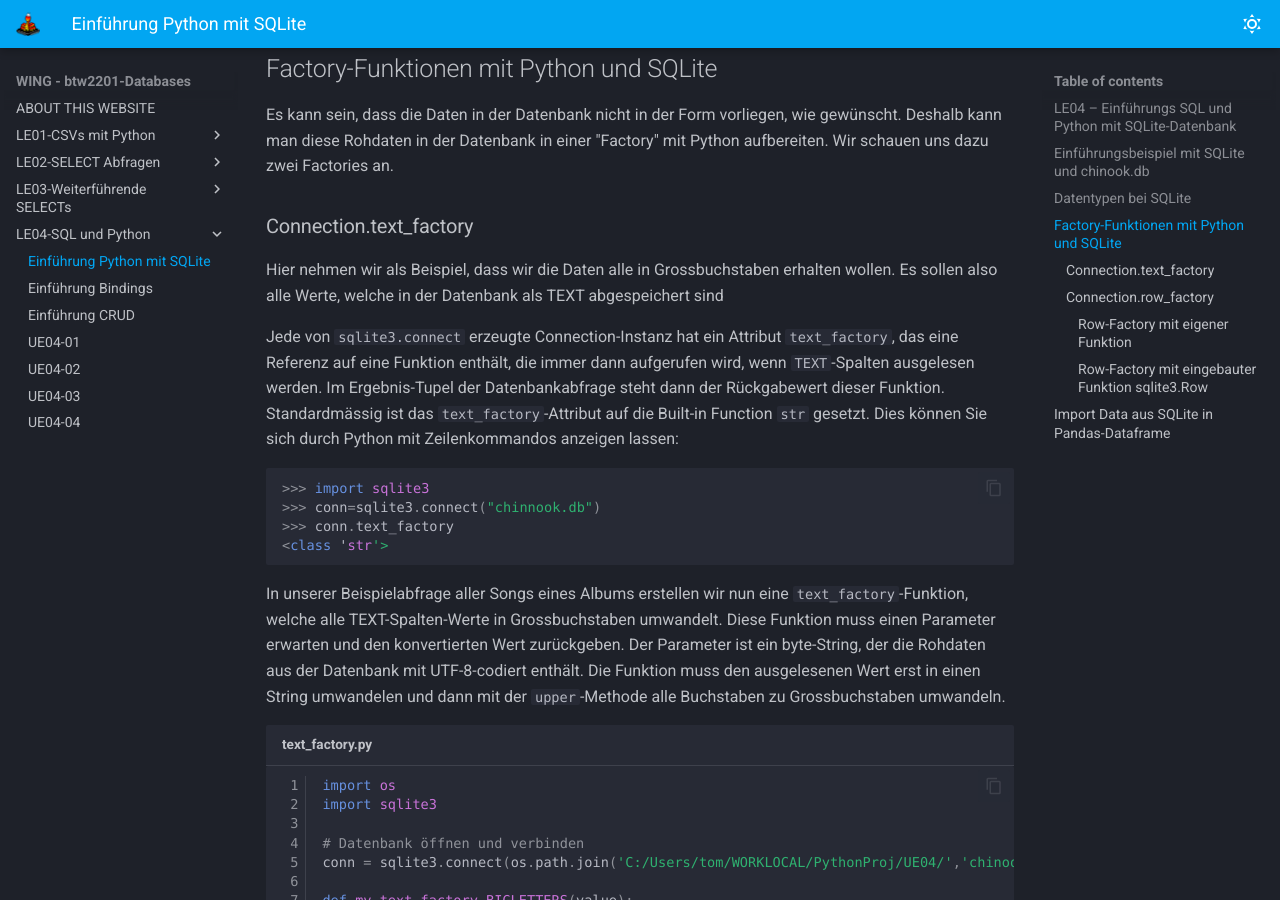
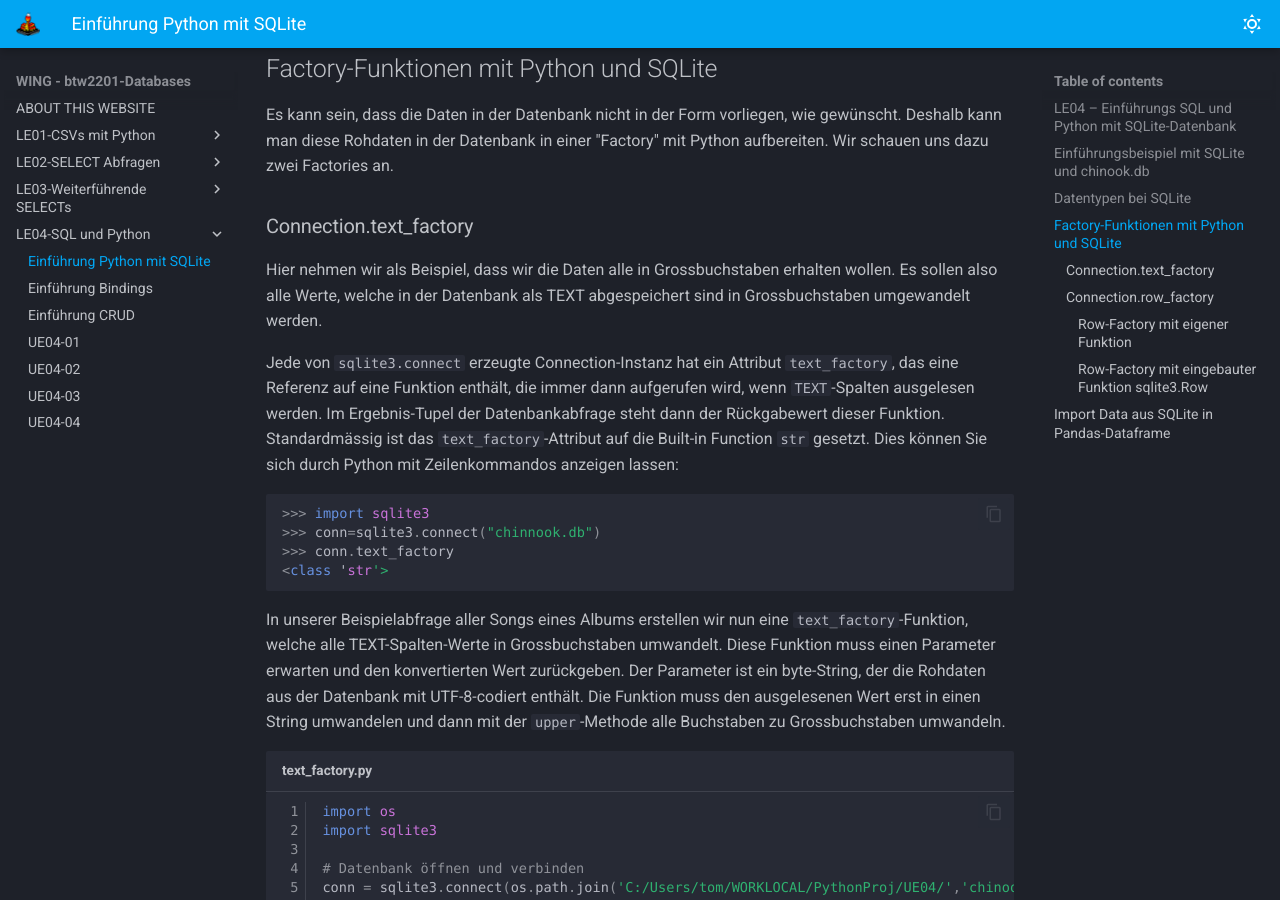
Before and after one commit to tjaeggi/btw2201_databases, an MkDocs documentation site: the page built from docs/LE04-EinfPythonSQLite.md, in a window 1280 px wide and 900 px high, scrolled down 2366 px. Built offline with MkDocs 1.6.1 and Material for MkDocs 9.7.7, drawn with Linux system fonts in a browser that asks for light colours; emoji names are drawn with the system emoji font; some web fonts are replaced.

Commit message:
Wed Oct 16 09:02:28 AM CEST 2024

```diff
--- a/docs/LE04-EinfPythonSQLite.md
+++ b/docs/LE04-EinfPythonSQLite.md
@@ -99,7 +99,7 @@ Die automatische Datentypumwandlung von Daten aus SQLite in Python-Datentypen ri
 Es kann sein, dass die Daten in der Datenbank nicht in der Form vorliegen, wie gewünscht. Deshalb kann man diese Rohdaten in der Datenbank in einer "Factory" mit Python aufbereiten. Wir schauen uns dazu zwei Factories an.
 
 ### Connection.text_factory
-Hier nehmen wir als Beispiel, dass wir die Daten alle in Grossbuchstaben erhalten wollen. Es sollen also alle Werte, welche in der Datenbank als TEXT abgespeichert sind
+Hier nehmen wir als Beispiel, dass wir die Daten alle in Grossbuchstaben erhalten wollen. Es sollen also alle Werte, welche in der Datenbank als TEXT abgespeichert sind in Grossbuchstaben umgewandelt werden.
 
 Jede von `sqlite3.connect` erzeugte Connection-Instanz hat ein Attribut `text_factory`,
 das eine Referenz auf eine Funktion enthält, die immer dann aufgerufen wird, wenn
```
